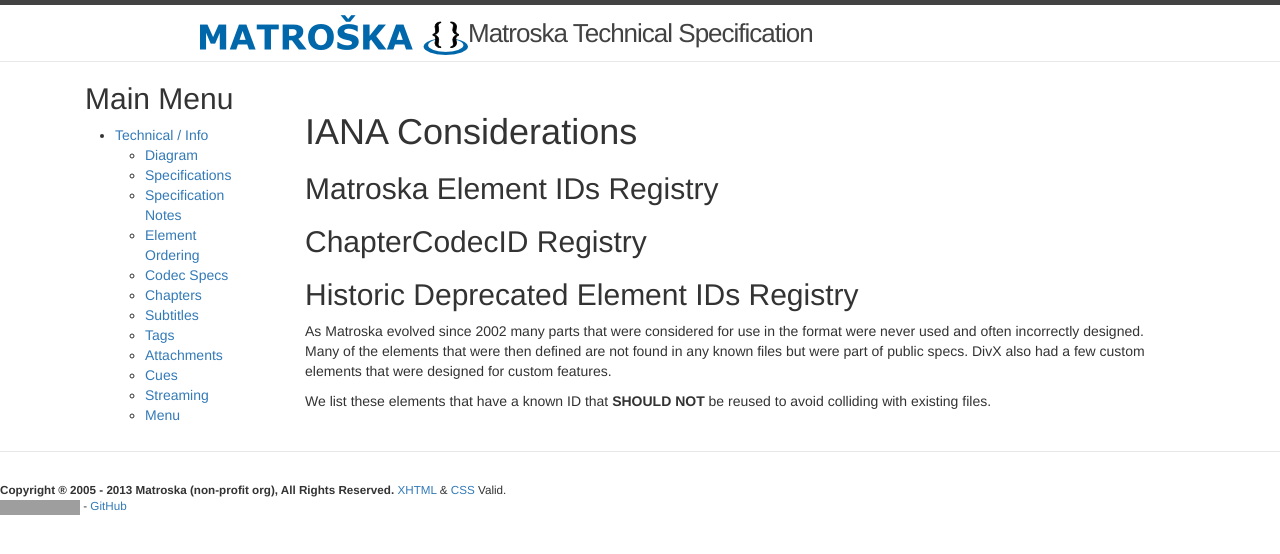
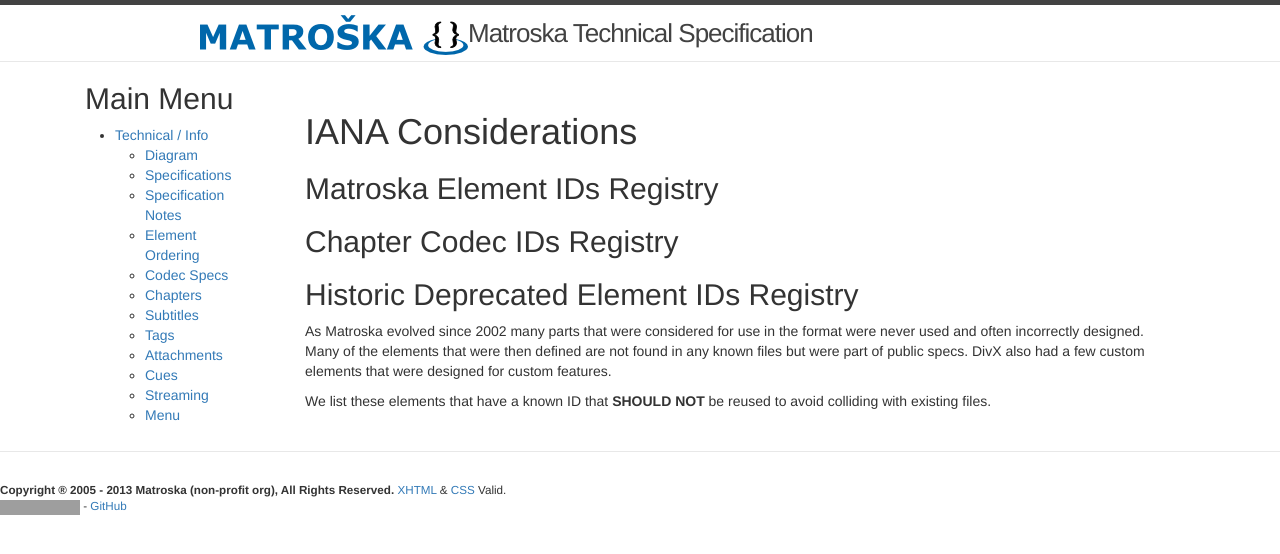
Before and after one commit to ietf-wg-cellar/matroska-specification, a Jekyll site: the page built from iana.md, in a window 1280 px wide. Shown: the top 554 px of the page. Built offline with Jekyll 4.4.1, drawn with Linux system fonts in a browser that asks for light colours; our own code applies the rules of GitHub Pages for plain Markdown files; grey boxes are pictures that could not be loaded.

Commit message:
fix ChapProcessCodecID IANA title
We should reserve the IDs for Matroska Script (0) and DVD menu (1)

```diff
--- a/iana.md
+++ b/iana.md
@@ -2,7 +2,7 @@
 
 ## Matroska Element IDs Registry
 
-## ChapterCodecID Registry
+## Chapter Codec IDs Registry
 
 ## Historic Deprecated Element IDs Registry
 
```
